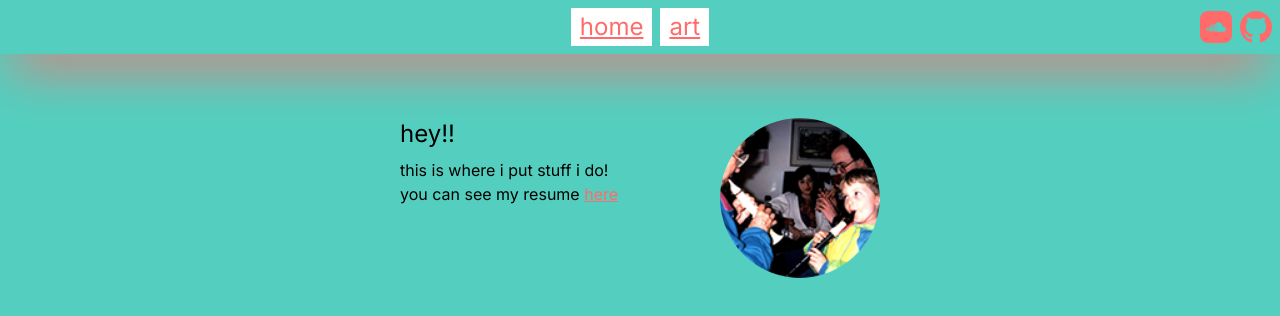
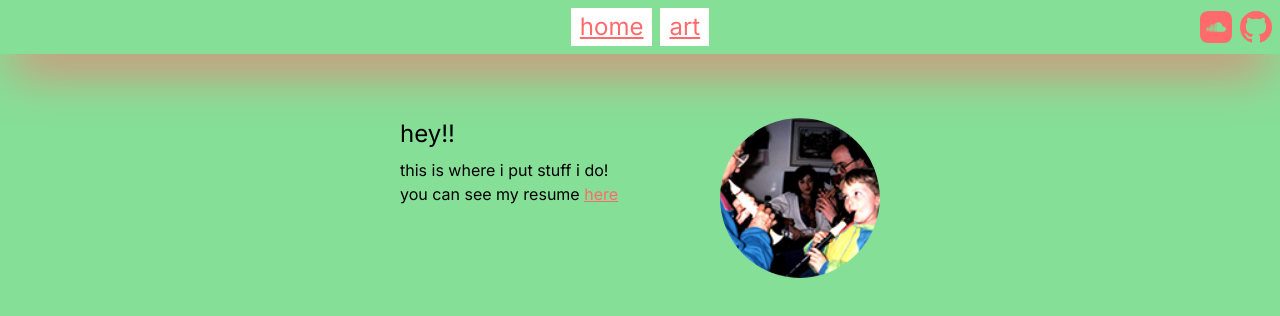
Before and after one commit to veryeasily/veryeasily.github.io, a Next.js app: page / in a window 1280 px wide. Shown: the top 316 px of the page. Built offline with nearby package versions, Linux system fonts and the light colour scheme; a web font is replaced by a local one.

Commit message:
style(bg): slow down background again

```diff
--- a/src/app/base.css
+++ b/src/app/base.css
@@ -35,6 +35,6 @@
 
     body {
         color: rgb(var(--foreground-rgb));
-        animation: 12s infinite color-cycle ease-out;
+        animation: 16s infinite color-cycle ease-out;
     }
 }
```
